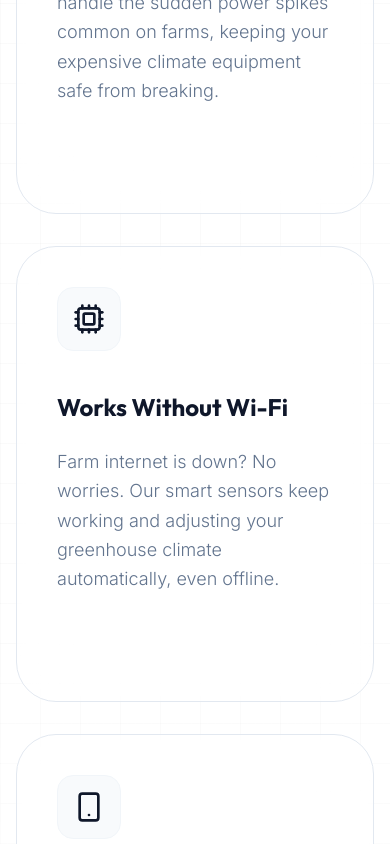
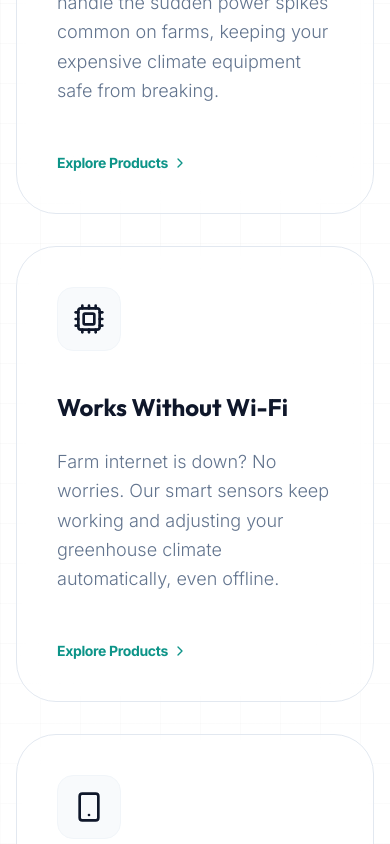
Before and after one commit to prajyoth2006/TICKY_TECH_AGRI, a React (Vite) app: page / in a window 390 px wide. Shown: the part 1320-2164 px from the top of the page. Built offline with nearby package versions, Linux system fonts and the light colour scheme.

Commit message:
Added the mobile view top class in agri website

```diff
--- a/src/pages/Home.tsx
+++ b/src/pages/Home.tsx
@@ -103,7 +103,7 @@ export default function Home() {
                   {feature.desc}
                 </p>
 
-                <div className="relative z-10 mt-auto pt-4 flex items-center text-brand-600 font-bold text-sm tracking-tight opacity-0 group-hover:opacity-100 -translate-x-2 group-hover:translate-x-0 transition-all duration-500">
+                <div className="relative z-10 mt-auto pt-4 flex items-center text-brand-600 font-bold text-sm tracking-tight opacity-100 translate-x-0 md:opacity-0 md:-translate-x-2 group-hover:opacity-100 group-hover:translate-x-0 transition-all duration-500">
                   <Link to="/products" className="flex items-center hover:underline">
                     Explore Products <ChevronRight className="w-4 h-4 ml-1" />
                   </Link>
```
